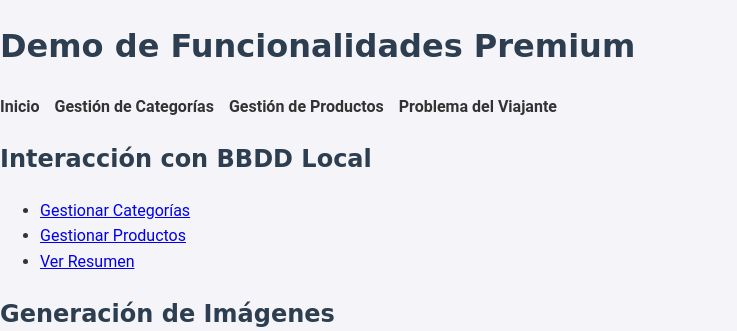
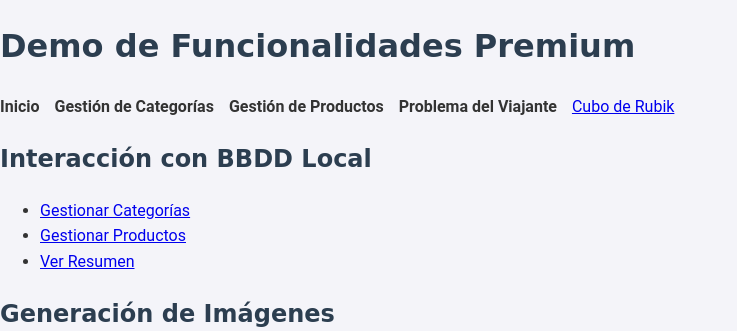
Before and after one commit to GAYARRI/Personal_Project_0, a Flask app: page / in a window 1280 px wide. Shown: the top 331 px of the page, without its empty margins (0-737 px from the left). Run offline with Flask 3, Linux system fonts and the light colour scheme; parts of the project's set-up code (start-up, migrations or seed data) failed here and were passed over.

Commit message:
Preparativos iniciales para funcionalidad CuboR

```diff
--- a/app/routes.py
+++ b/app/routes.py
@@ -341,3 +341,7 @@ def ruta_optima():
     mapa_ruta.save("static/mapa_ruta_optima.html")
 
     return render_template("ruta_optima.html", mapa_ruta="static/mapa_ruta_optima.html")
+
+@main.route('/rubik', methods=['GET'])
+def rubik_home():
+    return render_template('rubik.html')
--- a/app/templates/base.html
+++ b/app/templates/base.html
@@ -15,6 +15,8 @@
                 <li><a href="/categorias">Gestión de Categorías</a></li>
                 <li><a href="/productos">Gestión de Productos</a></li>
                 <li><a href="/tsp">Problema del Viajante</a></li>
+                <a href="{{ url_for('main.rubik_home') }}">Cubo de Rubik</a>
+
             </ul>
 
         </nav>
```
Also changed, not shown: app/templates/rubik.html (added, +13 -0 lines), 1 other file.
